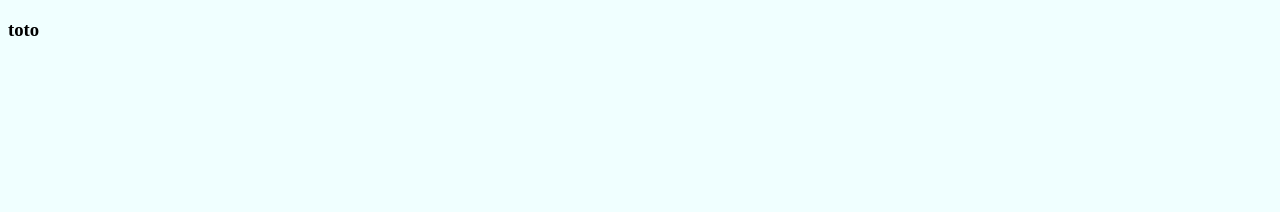
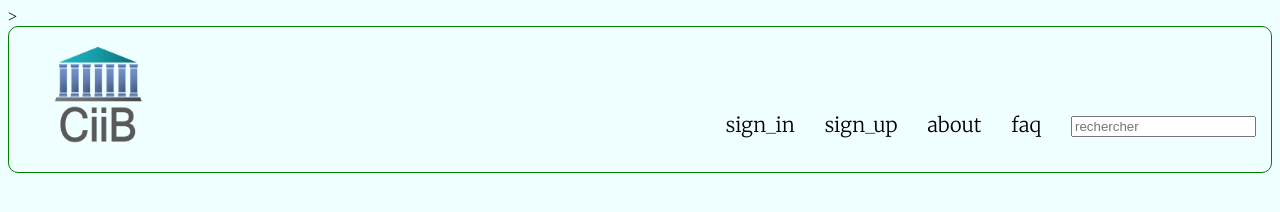
Before and after one commit to c2ib/html-css, a plain HTML site: page index.html in a window 1280 px wide. Drawn offline with Linux system fonts and the light colour scheme.

Commit message:
header test

```diff
--- a/index.html
+++ b/index.html
@@ -2,9 +2,31 @@
 <html lang="en">
 <head>
     <meta charset="UTF-8">
+    <link rel="stylesheet" href="test.css"
+    <link rel="preconnect" href="https://fonts.googleapis.com">
+<link rel="preconnect" href="https://fonts.gstatic.com" crossorigin>
+<link href="https://fonts.googleapis.com/css2?family=Merriweather:wght@300&display=swap" rel="stylesheet">>
     <title>index</title>
 </head>
 <body style="background:azure">
-<h3>toto</h3>
+<!--<h3>Projet test</h3>-->
+
+<body>
+
+    <nav>
+        <ul class="menu">
+            <li class="logo"><img src="logociib.png" height="100px" width="100px"></li>
+            <li class="item">sign_in</li>
+            <li class="item">sign_up</li>
+            <li class="item">about</li>
+            <li class="item">faq</li>
+            <li class="item">
+                <input type="text" placeholder="rechercher">
+            </li>
+        </ul>
+    </nav>
+
+
+</body>
 </body>
 </html>
--- /dev/null
+++ b/test.css
@@ -0,0 +1,28 @@
+ul{
+    list-style-type: none;
+    display: flex;
+    justify-content:space-between;
+    flex-direction:row;
+    width: inherit;
+}
+.logo{
+    flex: 1;
+    justify-content: flex-start;
+
+    align-self:flex-start;
+
+}
+.item{
+
+    align-self:flex-end;
+    padding : 15px 15px;
+    font-family: 'Merriweather', serif;g
+
+}
+nav{
+    border-bottom: 2px solid black;
+    border : 1px solid green;
+    border-radius: 10px;
+    font-size: 20px;
+
+}
```
Also changed, not shown: logociib.png (added).
